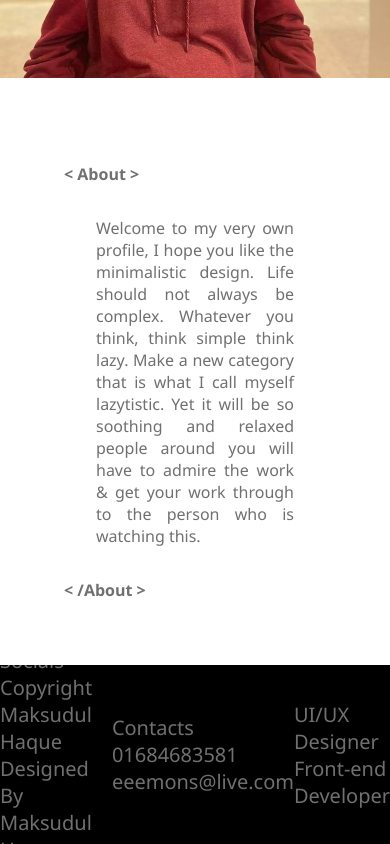
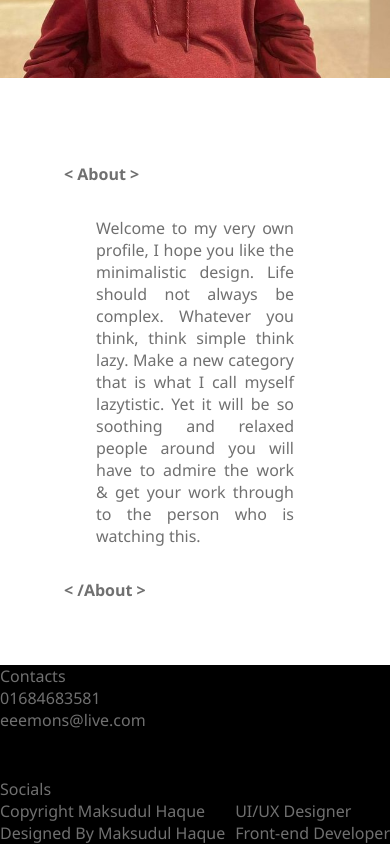
Before and after one commit to eeemons/maksudul-haque-portfolio-vue, a Vue app: page / in a window 390 px wide. Shown: the part 2449-3293 px from the top of the page. Built offline with nearby package versions, Linux system fonts and the light colour scheme.

Commit message:
Added footer

```diff
--- a/src/components/footer-item.vue
+++ b/src/components/footer-item.vue
@@ -2,17 +2,17 @@
 
 <template>
   <div class="container">
-    <div class="column">
+    <div class="column column-one">
       <p>Socials</p>
       <p>Copyright Maksudul Haque</p>
       <p>Designed By Maksudul Haque</p>
     </div>
-    <div class="column">
+    <div class="column column-two">
       <p>Contacts</p>
       <p>01684683581</p>
       <p>eeemons@live.com</p>
     </div>
-    <div class="column">
+    <div class="column column-three">
       <p>UI/UX Designer</p>
       <p>Front-end Developer</p>
     </div>
@@ -42,4 +42,36 @@ p:hover {
   align-items: center;
   overflow-x: hidden;
 }
+
+@media screen and (max-width: 425px) {
+  h1,
+  p,
+  h2,
+  h3,
+  h4 {
+    color: #707070;
+    font-size: 1rem;
+  }
+  .container {
+    flex-direction: column;
+    position: relative;
+  }
+  .column-one {
+    position: absolute;
+    bottom: 0;
+    left: 0;
+  }
+
+  .column-two {
+    position: absolute;
+    top: 0;
+    left: 0;
+  }
+
+  .column-three {
+    position: absolute;
+    right: 0;
+    bottom: 0;
+  }
+}
 </style>
```
